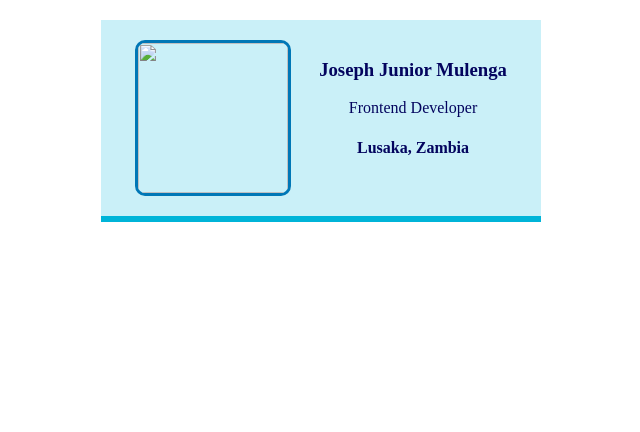
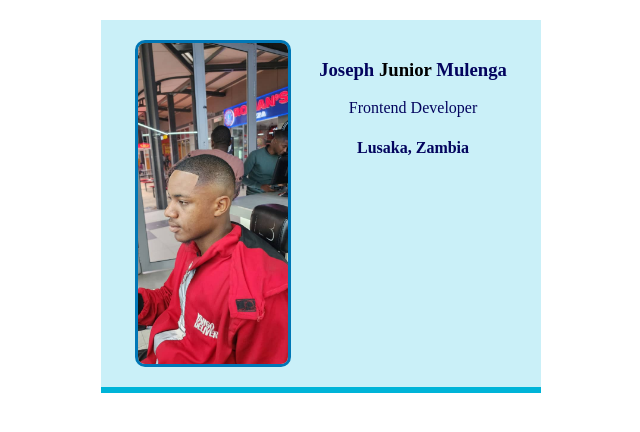
Before and after one commit to umulumendo/business-card, a website built with Vite: page index.html in a window 1280 px wide. Shown: the whole page, without its empty margins (319-959 px from the left). Built offline with nearby package versions, Linux system fonts and the light colour scheme; files whose address does not match are found by name.

Commit message:
fixed
i added a new img and added black to junior.

```diff
--- a/index.html
+++ b/index.html
@@ -4,9 +4,9 @@
     </head>
     <body>
         <div class="card">
-            <img class="avatar" src="images/1756540822111.jpg">
+            <img class="avatar" src="photoofme.png">
             <div >
-                <h3>Joseph Junior Mulenga</h3>
+                <h3>Joseph <span id="mid">Junior</span> Mulenga</h3>
                 <p>Frontend Developer</p>
                 <h4>Lusaka, Zambia</h4>
             </div>
--- a/styles.css
+++ b/styles.css
@@ -10,6 +10,8 @@ body {
 
 .avatar {
     width: 150px;
+    height: auto;
+    object-fit: cover;
     border: 3px solid #0077b6;
     border-radius: 10px;
 }
@@ -32,6 +34,9 @@ body {
      */
 }
 
+#mid {
+    color: black;
+}
 
 /*
 Stretch goals:
```
Also changed, not shown: photoofme.png (added).
